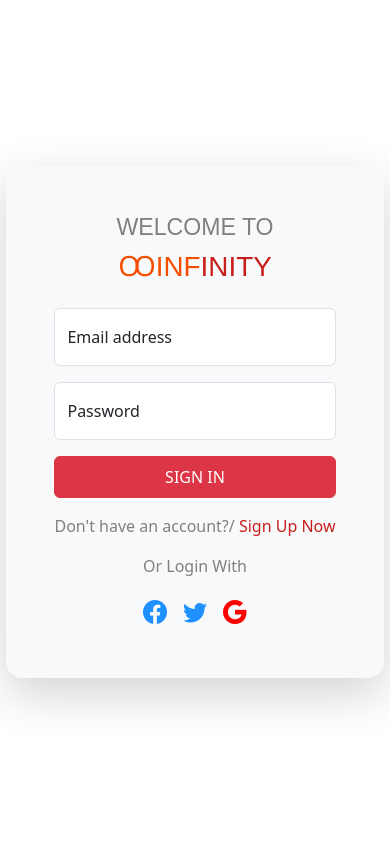
After one commit to SanchitKumbhar/TaskMania-Project, a Django app: page /Authentication/login-manager in a window 390 px wide. The commit adds this page. Run offline with Django 4.2, Linux system fonts and the light colour scheme.

Commit message:
fourth commit 5/23/2024

```diff
--- a/app/urls.py
+++ b/app/urls.py
@@ -17,4 +17,5 @@ urlpatterns = [
     path('manager', views.manager, name='manager'),
     path('', views.index, name=''),
     path('Authentication', views.Authentication, name='Authentication'),
+    path('Authentication/login-manager', views.managerlogin, name='Authentication/login-manager'),
 ]
--- a/app/views.py
+++ b/app/views.py
@@ -15,6 +15,9 @@ from app.models import *
 # from django.views.decorators.csrf import csrf_protect
 
 # Create your views here.
+
+def managerlogin(request):
+    return render(request,"loginpage-manager.html")
 
 def index(request):
     if request.user.is_anonymous:
--- a/templates/Authenticate.html
+++ b/templates/Authenticate.html
@@ -346,7 +346,7 @@
                                 <li class="widget-49-meeting-item"><span>Session timeout increase to 30 minutes</span></li>
                             </ol>
                             <div class="widget-49-meeting-action">
-                                <a href="#" class="btn btn-sm btn-flash-border-primary">AUTHENTICATE</a>
+                                <a href="/Authentication/login-manager" class="btn btn-sm btn-flash-border-primary">AUTHENTICATE</a>
                             </div>
                         </div>
                     </div>
--- /dev/null
+++ b/templates/loginpage-manager.html
@@ -0,0 +1,125 @@
+<!DOCTYPE html>
+<html lang="en">
+
+<head>
+  <link rel="stylesheet" href="css/style.css" />
+  <link href="https://cdn.jsdelivr.net/npm/bootstrap@5.3.2/dist/css/bootstrap.min.css" rel="stylesheet" integrity="sha384-T3c6CoIi6uLrA9TneNEoa7RxnatzjcDSCmG1MXxSR1GAsXEV/Dwwykc2MPK8M2HN" crossorigin="anonymous">
+  <script src="https://cdn.jsdelivr.net/npm/bootstrap@5.3.2/dist/js/bootstrap.bundle.min.js" integrity="sha384-C6RzsynM9kWDrMNeT87bh95OGNyZPhcTNXj1NW7RuBCsyN/o0jlpcV8Qyq46cDfL" crossorigin="anonymous"></script>
+  <link rel="stylesheet" <link rel="stylesheet" href="https://cdn.jsdelivr.net/npm/bootstrap-icons@1.11.1/font/bootstrap-icons.css">
+  <link rel="shortcut icon" href="images/icons8-login-100.png" type="image/x-icon" />
+  <meta charset="UTF-8" />
+  <meta name="viewport" content="width=device-width, initial-scale=1.0" />
+  <title>Login Page</title>
+  <style>
+    body {
+  user-select: none;
+  display: grid;
+  min-height: 100vh;
+}
+.div-main {
+  overflow: hidden;
+}
+.title {
+  color: gray;
+}
+.tile-inf {
+  color: #f44f00;
+}
+.title-inity {
+  color: #c81f1c;
+}
+.text-bottom {
+  color: gray;
+}
+.text-bottom-main {
+  color: #c81f1c;
+  cursor: pointer;
+}
+
+div>div>div.gap-3>i{
+  font-size:1.5rem;
+}
+
+div>div>div.gap-3>i:hover{
+  cursor:pointer;
+}
+
+div>div>div.gap-3>i:first-child{
+  color:dodgerblue;
+}
+
+div>div>div.gap-3>i:nth-child(2){
+  color:dodgerblue;
+}
+
+div>div>div.gap-3>i:last-child{
+  color:red;
+}
+
+.div-right {
+  color: #fff;
+  background-image: url(https://img.freepik.com/free-vector/desktop-computer-vconcept-illustration_114360-12153.jpg);
+  isolation: isolate;
+  position: relative;
+}
+.div-right::after {
+  content:'';
+  position: absolute;
+  background-color:#000;
+  inset: 0;
+  z-index: -1;
+  opacity: 0.2;
+}
+
+@media (max-width: 767px) {
+  .div-right {
+    display: none !important;
+  }
+}
+
+  </style>
+</head>
+
+<body>
+  <div class="d-md-flex d-sm-block col-xl-8 col-lg-12 col-md-12 shadow-lg bg-body-tertiary rounded-4 m-auto div-main">
+    <div class="col-md-6 col-sm-12 p-5 p-2 py-5 d-grid text-center">
+      <h3 class="title">WELCOME TO</h3>
+      <h1 class="mb-4">
+        <span class="tile-inf">ꝎINF<span class="title-inity">INITY</span></span>
+      </h1>
+      <div class="form-floating">
+        <input type="email" class="col-md-9 col-sm-11 pl-3 mb-3 form-control rounded" id="floatingInput" placeholder="name@example.com" />
+        <label for="floatingInput">Email address</label>
+      </div>
+      <div class="form-floating">
+        <input type="password" class="col-md-9 col-sm-11 pl-3 mb-3 form-control rounded" id="floatingPassword" placeholder="Password" />
+        <label for="floatingPassword">Password</label>
+      </div>
+      <button type="button" class="py-2 mb-3 w-100 btn btn-danger">
+        SIGN IN
+      </button>
+      <p>
+        <span class="text-bottom">Don't have an account?/</span>
+        <span class="text-bottom-main">Sign Up Now</span>
+      </p>
+      <p class="text-bottom">Or Login With</p>
+      <div class="d-flex justify-content-center gap-3">
+        <i class="bi bi-facebook"></i>
+        <i class="bi bi-twitter"></i>
+        <i class="bi bi-google"></i>
+      </div>
+    </div>
+    <div class="col-md-6 col-sm-0 div-right p-5 text-center">
+      <div class="h-100 d-grid align-content-center">
+        <h1>INFINITY</h1>
+        <h6 class="w-75 m-auto">
+          Lorem ipsum dolor sit amet consectetor adipiscing elit Aliquam nec
+          neque tortor Proin effecitur ieo vel ex eliquam ullamcorper aenean
+          ut pretium ligula.
+        </h6>
+      </div>
+    </div>
+  </div>
+</body>
+
+</html>
```
